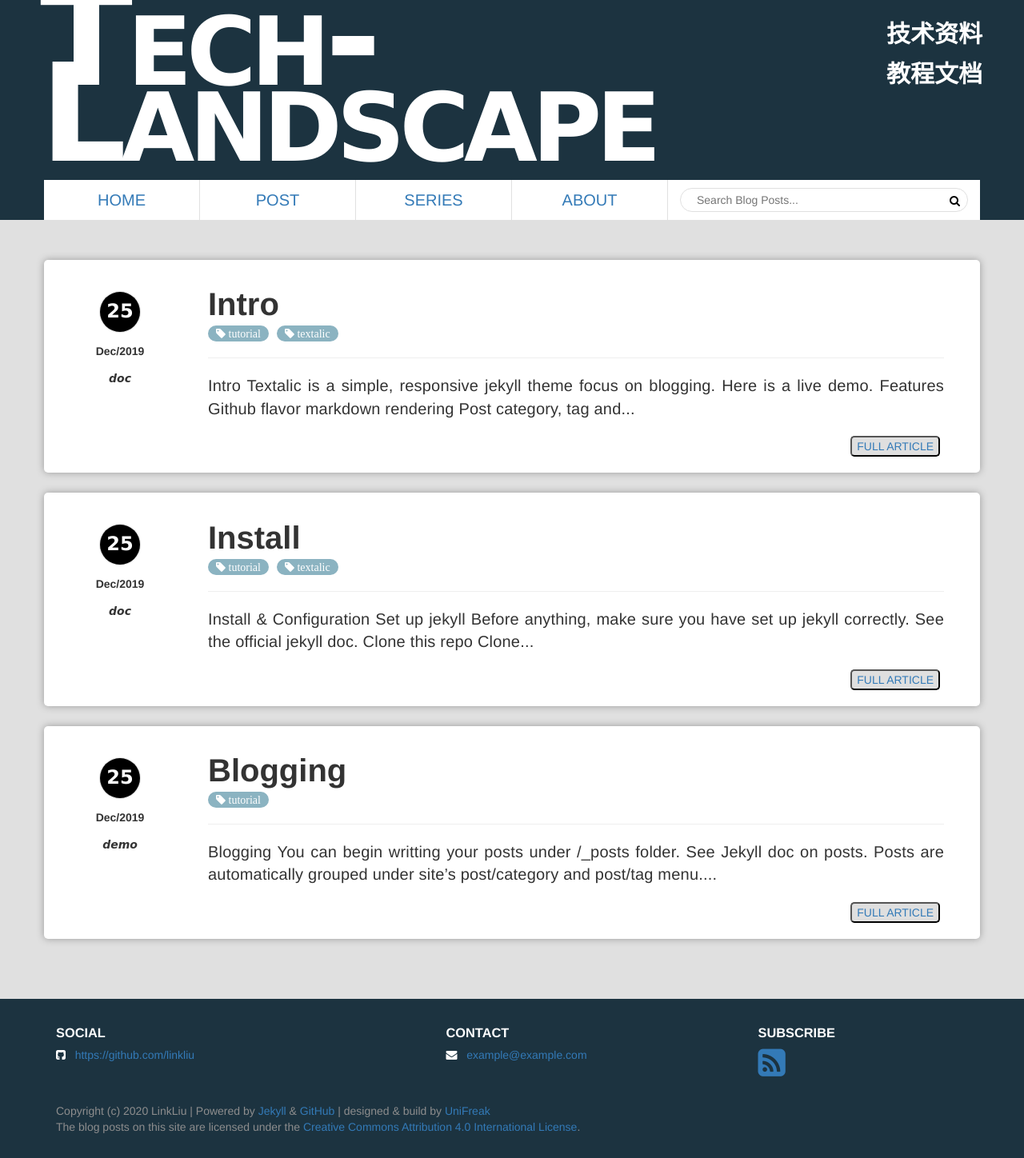
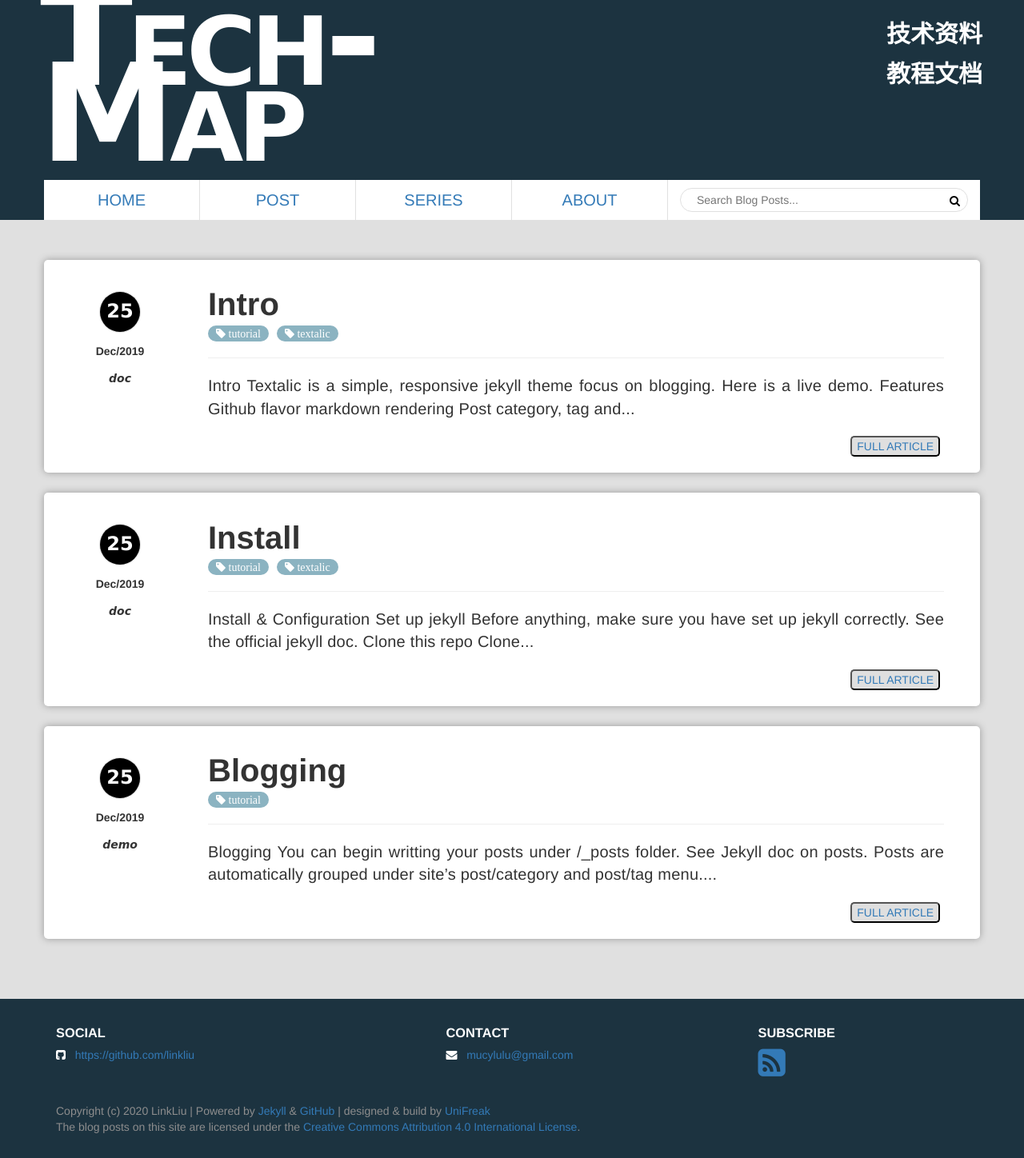
Before and after one commit to linkliu/tech-landscape, a Jekyll site: the page built from index.html, in a window 1280 px wide. Shown: the whole page at 80% size. Built offline with Jekyll 4.4.1, drawn with Linux system fonts in a browser that asks for light colours; the list of posts is cut into pages by our own code.

Commit message:
no message

```diff
--- a/_config.yml
+++ b/_config.yml
@@ -20,7 +20,7 @@ permalink: /:categories/:title
 excerpt_separator: "[-----]"
 
 url: "https://linkliu.github.io/tech-landscape/"  # Required: replace this with your domain
-name: Tech-Landscape # Required: will be displayed on every page's header
+name: Tech-Map # Required: will be displayed on every page's header
 title: 技术文档日记 # Required: site's default title
 shout: # Required: **TWO** lines, will be displayed on page's header.
   - 技术资料
--- a/_data/me.yml
+++ b/_data/me.yml
@@ -12,7 +12,7 @@ intro:
 skills:
   - name: "Programming"
     icon-class: "fa fa-terminal"
-    list: ["Unity3D", "Unreal"]
+    list: ["Unity3D", "Unreal Engine"]
   - name: "Framework"
     icon-class: "fa fa-th-list"
     list: ["C#", "Lua", "C++", "Erlang"]
@@ -22,6 +22,6 @@ skills:
 
 display_name: "LinkLiu"
 contact:
-  - {name: "Email", icon-class: "fa fa-envelope", text: "example@example.com", link: "mailto:mucylulu@163.com/mucylulu@gmail.com"}
+  - {name: "Email", icon-class: "fa fa-envelope", text: "mucylulu@gmail.com", link: "mailto:mucylulu@163.com/mucylulu@gmail.com"}
 social:
   - {name: "GitHub", icon-class: "fa fa-github-square", text: "https://github.com/linkliu", link: "https://github.com/linkliu"}
```
